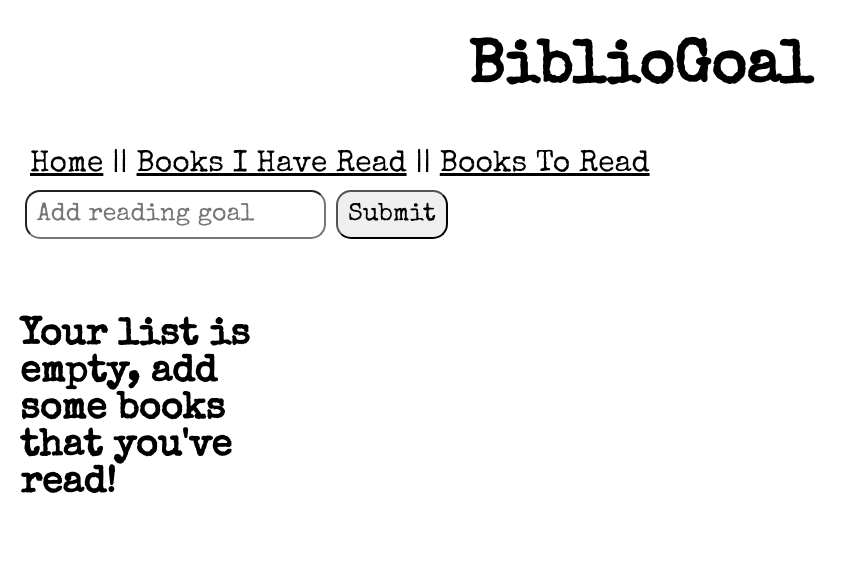
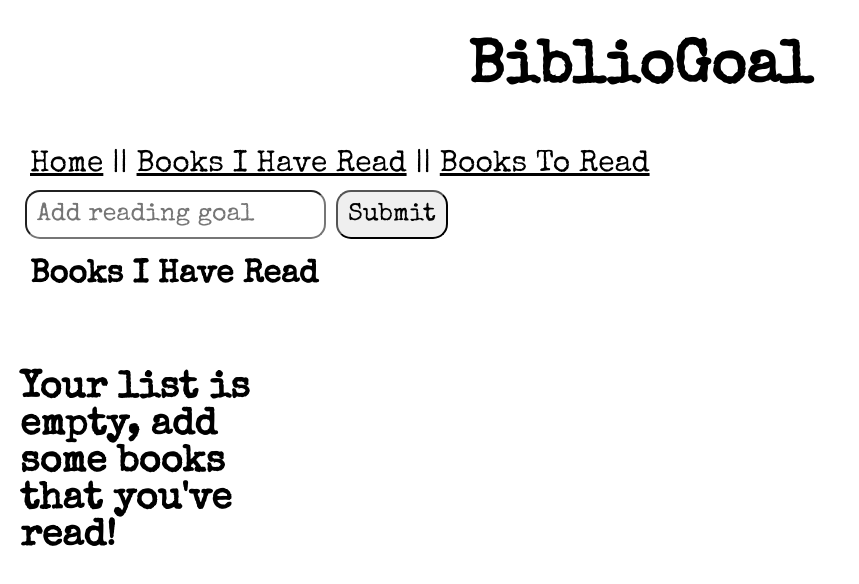
Before and after one commit to aemcdonald/bibliogoal, a React (Create React App) app: page /have-read in a window 1280 px wide. Shown: the top 584 px of the page, without its empty margins (0-859 px from the left). Built offline with nearby package versions, Linux system fonts and the light colour scheme.

Commit message:
Add title and styling to have read page

```diff
--- a/src/Components/HaveRead/HaveRead.css
+++ b/src/Components/HaveRead/HaveRead.css
@@ -4,3 +4,8 @@
   grid-template-columns: repeat(5, 1fr);
   grid-gap: 20px;
 }
+
+.have-read-title {
+  margin-top: 20px;
+  margin-left: 30px;
+}
--- a/src/Components/HaveRead/HaveRead.js
+++ b/src/Components/HaveRead/HaveRead.js
@@ -20,7 +20,10 @@ const HaveRead = ({ haveReadList }) => {
   }
 
   return (
-    <h1 className='have-read-display'>{displayHaveReadBooks()}</h1>
+    <div>
+      <h1 className='have-read-title'>Books I Have Read</h1>
+      <h1 className='have-read-display'>{displayHaveReadBooks()}</h1>
+    </div>
   )
 }
 
```
